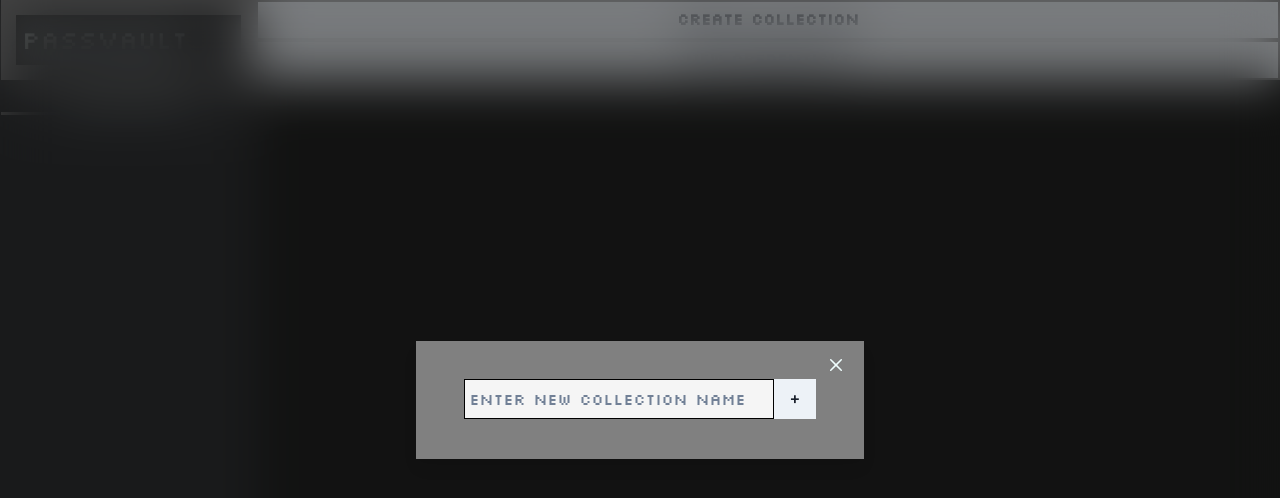
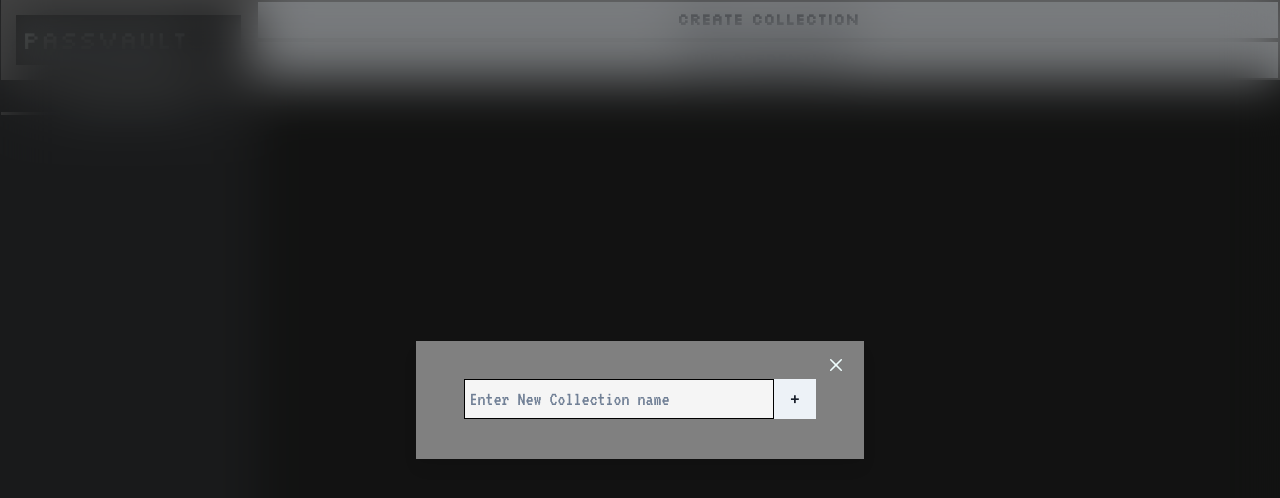
Before and after one commit to Pranav1703/passVault, a React (Vite) app in the folder src/renderer/: page /#/ in a window 1280 px wide. Both pictures are taken after a click on the button "create Collection". Shown: the top 498 px of the page. Built offline with nearby package versions, Linux system fonts and the light colour scheme.

Commit message:
few bugs fixes and font & style change

```diff
--- a/src/renderer/src/components/Collection.tsx
+++ b/src/renderer/src/components/Collection.tsx
@@ -23,8 +23,6 @@ const Collection = ({collectionName,setList,id}:CollectionProps) => {
     <Box
     textAlign={"center"}
     margin={1}
-    // borderTop={"1px solid "}
-    // borderBottom={"1px solid"}
     border={"1px solid"}
     display={"grid"}
     gridTemplateColumns={"3fr 0.5fr"}
@@ -32,6 +30,8 @@ const Collection = ({collectionName,setList,id}:CollectionProps) => {
     p={1}
     wordBreak={"break-all"}
     w={"100%"}
+    fontFamily={`"VT323", monospace`}
+    fontSize={"20px"}
     >
       <p>{collectionName}</p>
       <Box
--- a/src/renderer/src/components/CreateCollectionBtn.tsx
+++ b/src/renderer/src/components/CreateCollectionBtn.tsx
@@ -59,7 +59,8 @@ const CreateCollectionModal = ({setNewCollectionName,createNewCollection}:modelP
                   placeholder='Enter New Collection name'
                   bg={"whitesmoke"}
                   color={"black"}
-                  fontFamily={"Silkscreen"}
+                  fontFamily={"VT323"}
+                  fontSize={"20px"}
                   border={"1px solid"}
                   borderRadius={0}
                   minLength={3}
--- a/src/renderer/src/components/CreateCredentialBtn.tsx
+++ b/src/renderer/src/components/CreateCredentialBtn.tsx
@@ -38,7 +38,7 @@ const CreateCredentialBtn = ({collectionId,getCreds}:props) => {
     setUsername("")
 
   }
-
+  console.log("currId : ",collectionId)
   return (
 
     <Box>
@@ -86,7 +86,8 @@ const CreateCredentialBtn = ({collectionId,getCreds}:props) => {
                     placeholder='Name'
                     bg={"whitesmoke"}
                     color={"black"}
-                    fontFamily={"Silkscreen"}
+                    fontFamily={"VT323"}
+                    fontSize={"25px"}
                     border={"1px solid"}
                     borderRadius={0}
                     minLength={3}
@@ -101,7 +102,8 @@ const CreateCredentialBtn = ({collectionId,getCreds}:props) => {
                     placeholder='Email'
                     bg={"whitesmoke"}
                     color={"black"}
-                    fontFamily={"Silkscreen"}
+                    fontFamily={"VT323"}
+                    fontSize={"25px"}
                     border={"1px solid"}
                     borderRadius={0}
                     minLength={3}
@@ -116,7 +118,8 @@ const CreateCredentialBtn = ({collectionId,getCreds}:props) => {
                     placeholder='Username'
                     bg={"whitesmoke"}
                     color={"black"}
-                    fontFamily={"Silkscreen"}
+                    fontFamily={"VT323"}
+                    fontSize={"25px"}
                     border={"1px solid"}
                     borderRadius={0}
                     minLength={3}
@@ -131,7 +134,8 @@ const CreateCredentialBtn = ({collectionId,getCreds}:props) => {
                     placeholder='Password'
                     bg={"whitesmoke"}
                     color={"black"}
-                    fontFamily={"Silkscreen"}
+                    fontFamily={"VT323"}
+                    fontSize={"25px"}
                     border={"1px solid"}
                     borderRadius={0}
                     minLength={3}
--- a/src/renderer/src/components/CredBox.tsx
+++ b/src/renderer/src/components/CredBox.tsx
@@ -3,22 +3,23 @@ import { Credential } from "./HomeContent"
 import CredCard from "./credCard"
 
 type props = {
-  id: number
   credList : Credential[]
   getCreds: ()=>Promise<void>
 }
 
-const CredBox = ({id,credList,getCreds}:props) => {
+const CredBox = ({credList,getCreds}:props) => {
   return (
     <Box
     overflowY={"scroll"}
-    h={"87vh"}
+    // h={"87vh"}
     w={"100%"}
     display={"flex"}
     flexWrap={"wrap"}
+    maxH={"87vh"}
+
     >
       {credList?.map((val)=>
-        <CredCard id={val.id} name={val.name} email={val.email} username={val.username} password={val.password} getCreds={getCreds}/>
+        <CredCard key={val.id} id={val.id} name={val.name} email={val.email} username={val.username} password={val.password} getCreds={getCreds}/>
       )}
 
     </Box>
--- a/src/renderer/src/components/HomeContent.tsx
+++ b/src/renderer/src/components/HomeContent.tsx
@@ -140,7 +140,7 @@ const HomeContent = () => {
       >
         <CreateCollectionModal setNewCollectionName={setNewCollectionName} createNewCollection={createNewCollection}/>
         <CreateCredentialBtn collectionId={currId} getCreds={getCredentails}/>
-        <CredBox id={currId} credList={credentialList} getCreds={getCredentails}/>
+        <CredBox credList={credentialList} getCreds={getCredentails}/>
       </Box>
     </Box>
   )
--- a/src/renderer/src/components/credCard.tsx
+++ b/src/renderer/src/components/credCard.tsx
@@ -29,15 +29,16 @@ const CredCard = ({id,name,email,username,password,getCreds}:CardProps) => {
     w={"50vh"}
     h={"33vh"}
     display={"grid"}
-    gridTemplateColumns={"0.5fr 1fr"}
+    gridTemplateColumns={"0.4fr 1fr"}
     gridTemplateRows={"1fr 1fr 1fr 1fr 1fr"}
     padding={"10px"}
     margin={"10px"}
+    fontFamily={`"VT323",monospace`}
     >
 
       <Text
       textAlign={'center'}
-      fontSize={"lg"}
+      fontSize={"2xl"}
       w={"100%"}
       gridArea={"1 / 1 / 2 / 3"}
       >
@@ -114,8 +115,9 @@ const CredCard = ({id,name,email,username,password,getCreds}:CardProps) => {
         <Button
         borderRadius={0}
         onClick={deleteCred}
+        m={0}
         >
-          delete
+          Delete
         </Button>
       </Box>
     </Box>
--- a/src/renderer/src/styles/app.css
+++ b/src/renderer/src/styles/app.css
@@ -9,15 +9,20 @@
 @font-face {
     font-family: Pixelify Sans;
     font-weight: 400;
-    src: url('../assets//fonts/PixelifySans-VariableFont_wght.ttf');
+    src: url('../assets/fonts/PixelifySans-VariableFont_wght.ttf');
 }
 
 @font-face {
   font-family: Silkscreen;
   font-weight: 400;
-  src: url('../assets//fonts/Silkscreen-Regular.ttf');
+  src: url('../assets/fonts/Silkscreen-Regular.ttf');
 }
 
+@font-face {
+  font-family: VT323;
+  font-weight: 400;
+  src: url("../assets/fonts/VT323-Regular.ttf");
+}
 
 ::-webkit-scrollbar{
     width: 5px;
```
Also changed, not shown: src/renderer/src/assets/fonts/VT323-Regular.ttf (added).
